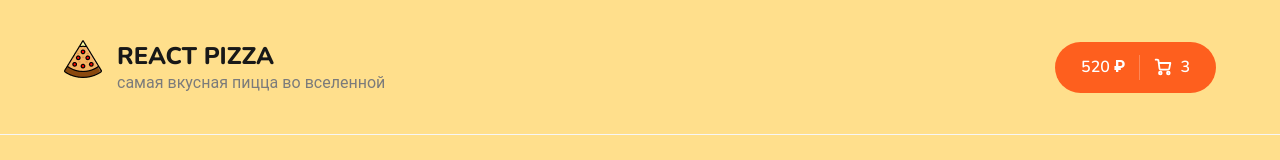
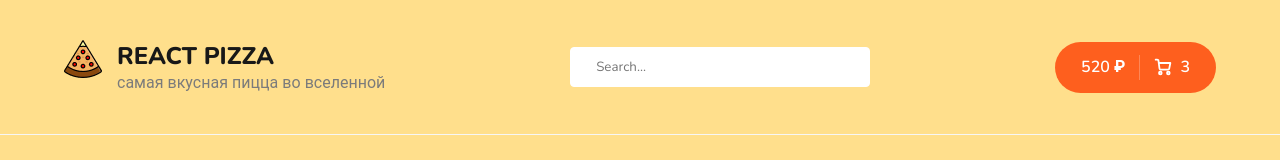
Before and after one commit to OlesyaAsanova88/Pizza-shop, a React (Vite) app: page / in a window 1280 px wide. Shown: the top 160 px of the page. Built offline with nearby package versions, Linux system fonts and the light colour scheme; no server answers.

Commit message:
add sort by type

```diff
--- a/src/App/App.tsx
+++ b/src/App/App.tsx
@@ -3,11 +3,14 @@ import Home from '@src/pages/Home';
 import Cart from '@src/pages/Cart';
 import { Route, Routes } from 'react-router-dom';
 import NoteFaund from '@src/pages/NotFaund';
+import { useState } from 'react';
+
 export default function App() {
+	const [searchValue, setSearchValue] = useState('');
+
 	return (
 		<>
-			<Header />
-
+			<Header searchValue={searchValue} setSearchValue={setSearchValue} />
 			<Routes>
 				<Route path="/" element={<Home />} />
 				<Route path="/cart" element={<Cart />} />
--- a/src/components/Header.tsx
+++ b/src/components/Header.tsx
@@ -1,8 +1,15 @@
 import { Link } from 'react-router-dom';
 import logo from '../assets/img/logo-pizza.png';
 import BoxSvg from '../assets/svg/BoxSvg';
+import Search from './Search/Search';
+import { FC } from 'react';
 
-export default function Header() {
+interface Search {
+	searchValue: string;
+	setSearchValue: (s: string) => void;
+}
+
+const Header: FC<Search> = ({ searchValue, setSearchValue }) => {
 	return (
 		<div className="header">
 			<div className="container">
@@ -15,6 +22,7 @@ export default function Header() {
 						</div>
 					</div>
 				</Link>
+				<Search searchValue={searchValue} setSearchValue={setSearchValue} />
 				<div className="header__cart">
 					<Link to="/cart" className="button button--cart">
 						<span>520 ₽</span>
@@ -26,4 +34,6 @@ export default function Header() {
 			</div>
 		</div>
 	);
-}
+};
+
+export default Header;
--- a/src/components/ProductsPizza.tsx
+++ b/src/components/ProductsPizza.tsx
@@ -6,18 +6,13 @@ import { CardPizza } from './CardPizza';
 import { Product } from '@src/types/Product';
 //import {products} from '@src/assets/db.json'
 
-interface SortItem {
-	name: string;
-	sortsortProperty: string;
-}
-
 type Loading = boolean;
 
 //настроить сервер , исп-ть .env(скрытое окружение),
 
 export default function ProductsPizza() {
 	const [products, setProducts] = useState<Product[] | null>([]);
-	const [isLoading, setIsLoading] = useState<Loading>(true);
+	const [isLoading, setIsLoading] = useState<Loading>(false);
 
 	const [categoryId, setCategoryId] = useState(0);
 	const [sortType, setSortType] = useState({
@@ -27,11 +22,17 @@ export default function ProductsPizza() {
 
 	useEffect(() => {
 		setIsLoading(true);
-		const url =
-			categoryId !== 0
-				? `https://66276664b625bf088c08362b.mockapi.io/products?category=${categoryId}`
-				: 'https://66276664b625bf088c08362b.mockapi.io/products';
-		fetch(url)
+
+		const sortBy = sortType.sortProperty;
+		const category = categoryId > 0 ? `category=${categoryId}` : '';
+
+		// const url =
+		// 	categoryId !== 0
+		// 		? `https://66276664b625bf088c08362b.mockapi.io/products?category=${categoryId}`
+		// 		: 'https://66276664b625bf088c08362b.mockapi.io/products';
+
+		fetch(`https://66276664b625bf088c08362b.mockapi.io/products?${category}&sortBy=${sortBy}`)
+			// fetch(url)
 			.then((res) => {
 				if (!res.ok) {
 					throw new Error('Failed to fetch products');
@@ -47,6 +48,7 @@ export default function ProductsPizza() {
 			.finally(() => {
 				setIsLoading(false);
 			});
+		console.log('productsUseEffect');
 	}, [categoryId, sortType]);
 
 	console.log(products);
@@ -58,7 +60,7 @@ export default function ProductsPizza() {
 					<div className="container">
 						<div className="content__top">
 							<Categories value={categoryId} onClickCategory={(i: number) => setCategoryId(i)} />
-							<Sort sortValue={sortType} onClickSort={(sortItem: SortItem) => setSortType(sortItem)} />
+							<Sort sortValue={sortType} onClickSort={(i) => setSortType(i)} />
 						</div>
 
 						<h2 className="content__title">Все пиццы</h2>
--- /dev/null
+++ b/src/components/Search/Search.module.scss
@@ -0,0 +1,11 @@
+.input {
+	min-width: 300px;
+	padding: 10px 25px;
+	border: 1px solid #fff;
+	outline: none;
+	border-radius: 4px;
+}
+
+.input:focus {
+	border: 1px solid orange;
+}
--- /dev/null
+++ b/src/components/Search/Search.tsx
@@ -0,0 +1,19 @@
+import { FC } from 'react';
+import styles from './Search.module.scss';
+
+interface Props {
+	searchValue: string;
+	setSearchValue: (s: string) => void;
+}
+
+const Search: FC<Props> = ({ searchValue, setSearchValue }) => {
+	return (
+		<input
+			value={searchValue}
+			onChange={(event) => setSearchValue(event.target.value)}
+			className={styles.input}
+			placeholder="Search..."
+		/>
+	);
+};
+export default Search;
--- a/src/components/Sort.tsx
+++ b/src/components/Sort.tsx
@@ -3,11 +3,11 @@ import ArrowSortSvg from '@src/assets/svg/ArrowSortSvg';
 
 interface SortItem {
 	name: string;
-	sortsortProperty: string;
+	sortProperty: string;
 }
 interface Props {
 	sortValue: SortItem;
-	onClickSort: (sortItem: SortItem) => void;
+	onClickSort: (sortType: SortItem) => void;
 }
 
 const Sort: FC<Props> = ({ sortValue, onClickSort }) => {
@@ -19,8 +19,8 @@ const Sort: FC<Props> = ({ sortValue, onClickSort }) => {
 	];
 	//const sortName = sortList[sortValue].name;
 
-	const selectedHendler = (selectedSort: SortItem) => {
-		onClickSort(selectedSort);
+	const selectedHendler = (i: SortItem) => {
+		onClickSort(i);
 		setOpen(false);
 	};
 
@@ -35,7 +35,7 @@ const Sort: FC<Props> = ({ sortValue, onClickSort }) => {
 				<div className="sort__popup">
 					<ul>
 						{sortList.map((obj: SortItem) => (
-							<li onClick={() => selectedHendler(obj)} className={sortValue.sortsortProperty === obj.sortsortProperty ? 'active' : ''} key={obj.name}>
+							<li onClick={() => selectedHendler(obj)} className={sortValue.sortProperty === obj.sortProperty ? 'active' : ''} key={obj.name}>
 								{obj.name}
 							</li>
 						))}
```
